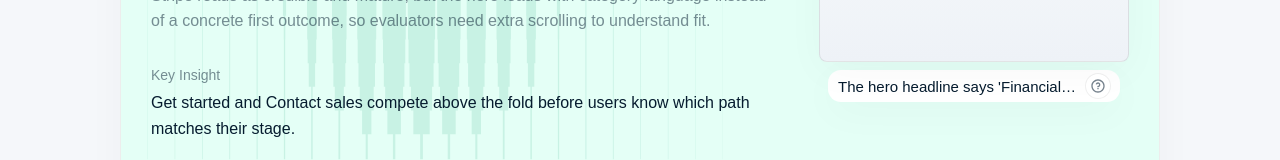
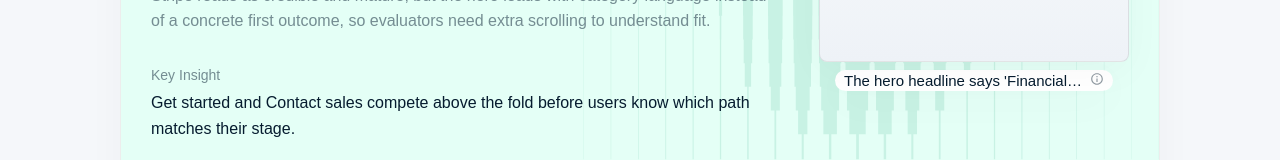
Before and after one commit to samarenkovdmitry/Klynt, a Next.js app: page /report/29e49814-abac-4211-a226-a05dae07a710 in a window 1280 px wide. Shown: the part 337-497 px from the top of the page. Built offline with nearby package versions, Linux system fonts and the light colour scheme; no server answers; a web font is replaced by a local one.

Commit message:
Report Hero fixes

```diff
--- a/components/report/ReportHeroPattern.tsx
+++ b/components/report/ReportHeroPattern.tsx
@@ -1,4 +1,7 @@
-import { getReportHeroPatternMaskStyle } from "@/lib/report-hero-pattern";
+import {
+  getReportHeroPatternMaskStyle,
+  type ReportHeroPatternMaskStyle,
+} from "@/lib/report-hero-pattern";
 
 type ReportHeroPatternProps = {
   gridColor: string;
@@ -7,9 +10,11 @@ type ReportHeroPatternProps = {
 
 function TintedPattern({
   gridColor,
+  maskStyle,
   className = "",
 }: {
   gridColor: string;
+  maskStyle: ReportHeroPatternMaskStyle;
   className?: string;
 }) {
   return (
@@ -17,7 +22,7 @@ function TintedPattern({
       className={`h-full w-full ${className}`}
       style={{
         backgroundColor: gridColor,
-        ...getReportHeroPatternMaskStyle(),
+        ...maskStyle,
       }}
       aria-hidden
     />
@@ -31,10 +36,13 @@ export function ReportHeroPattern({
   return (
     <>
       <div
-        className={`pointer-events-none absolute inset-y-0 left-0 hidden w-[min(620px,58%)] overflow-hidden md:block ${className}`}
+        className={`pointer-events-none absolute inset-y-0 right-0 hidden w-[min(620px,58%)] overflow-hidden md:block ${className}`}
         aria-hidden
       >
-        <TintedPattern gridColor={gridColor} />
+        <TintedPattern
+          gridColor={gridColor}
+          maskStyle={getReportHeroPatternMaskStyle("right")}
+        />
       </div>
 
       <div
@@ -47,7 +55,10 @@ export function ReportHeroPattern({
         }}
         aria-hidden
       >
-        <TintedPattern gridColor={gridColor} />
+        <TintedPattern
+          gridColor={gridColor}
+          maskStyle={getReportHeroPatternMaskStyle("left")}
+        />
       </div>
     </>
   );
--- a/components/report/ReportPagePreview.tsx
+++ b/components/report/ReportPagePreview.tsx
@@ -1,7 +1,7 @@
 "use client";
 
 import { useId, useState } from "react";
-import { RiQuestionLine } from "@remixicon/react";
+import { RiInformationLine } from "@remixicon/react";
 
 import { REPORT_PREVIEW_HEIGHT, REPORT_PREVIEW_WIDTH } from "@/lib/report-preview-size";
 
@@ -39,13 +39,13 @@ export function ReportPagePreview({
 
       {topIssueTitle && (
         <>
-          <p className="mt-3 text-[15px] leading-[19px] text-[var(--ink-primary)] md:hidden">
+          <p className="mt-3 text-center text-[15px] leading-[19px] text-[var(--ink-primary)] md:hidden">
             {topIssueTitle}
           </p>
 
           <div className="mt-2 hidden justify-center md:flex">
-            <div className="inline-flex max-w-full items-center gap-2 rounded-[13px] bg-white px-2.5 py-1 shadow-[0_10px_40px_rgba(0,0,0,0.03)]">
-              <p className="max-w-[240px] truncate text-[15px] leading-[19px] text-[var(--ink-primary)]">
+            <div className="inline-flex h-[21px] max-w-[278px] items-center gap-1 rounded-[13px] bg-white px-[9px] shadow-[0_10px_40px_rgba(0,0,0,0.03)]">
+              <p className="min-w-0 truncate text-[15px] leading-[19px] text-[var(--ink-primary)]">
                 {topIssueTitle}
               </p>
 
@@ -57,12 +57,16 @@ export function ReportPagePreview({
                 onBlur={() => setShowTooltip(false)}
               >
                 <span
-                  className="flex h-6 w-6 items-center justify-center rounded-full bg-white ring-1 ring-black/[0.06]"
+                  className="inline-flex items-center"
                   aria-describedby={tooltipId}
                   role="button"
                   tabIndex={0}
                 >
-                  <RiQuestionLine size={16} className="text-[rgba(6,28,47,0.55)]" aria-hidden />
+                  <RiInformationLine
+                    size={14}
+                    className="text-[rgba(6,28,47,0.45)]"
+                    aria-hidden
+                  />
                 </span>
 
                 <span
--- a/lib/report-hero-pattern.ts
+++ b/lib/report-hero-pattern.ts
@@ -11,14 +11,18 @@ export type ReportHeroPatternMaskStyle = {
   maskSize: string;
 };
 
-export function getReportHeroPatternMaskStyle(): ReportHeroPatternMaskStyle {
+export function getReportHeroPatternMaskStyle(
+  align: "left" | "right" = "left"
+): ReportHeroPatternMaskStyle {
+  const position = align === "right" ? "right top" : "left top";
+
   return {
     WebkitMaskImage: `url(${REPORT_HERO_PATTERN_URL})`,
     maskImage: `url(${REPORT_HERO_PATTERN_URL})`,
     WebkitMaskRepeat: "no-repeat",
     maskRepeat: "no-repeat",
-    WebkitMaskPosition: "left top",
-    maskPosition: "left top",
+    WebkitMaskPosition: position,
+    maskPosition: position,
     WebkitMaskSize: "100% 100%",
     maskSize: "100% 100%",
   };
```
